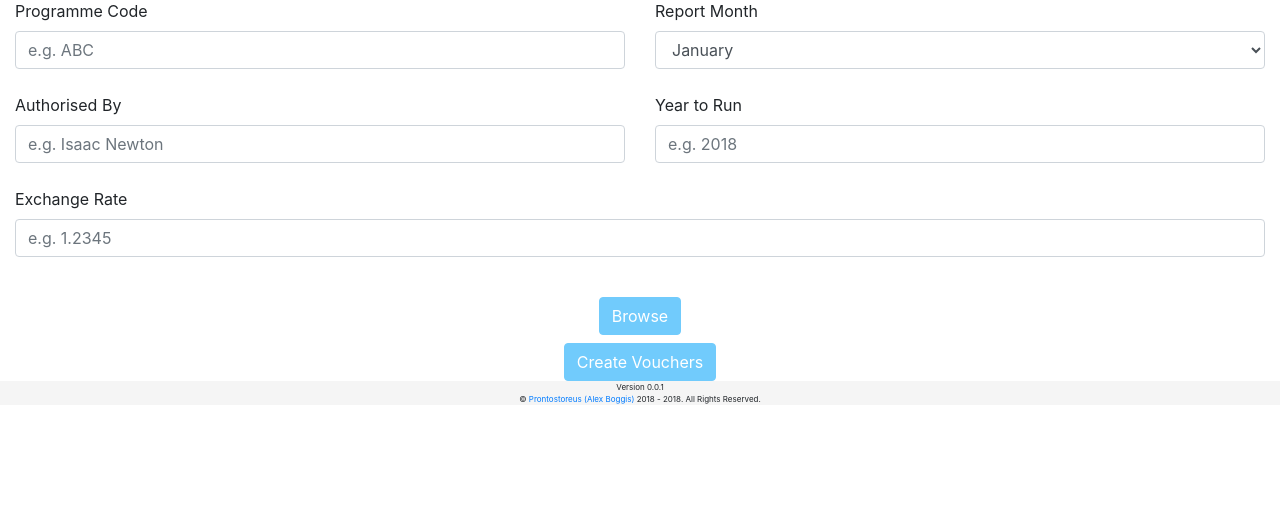
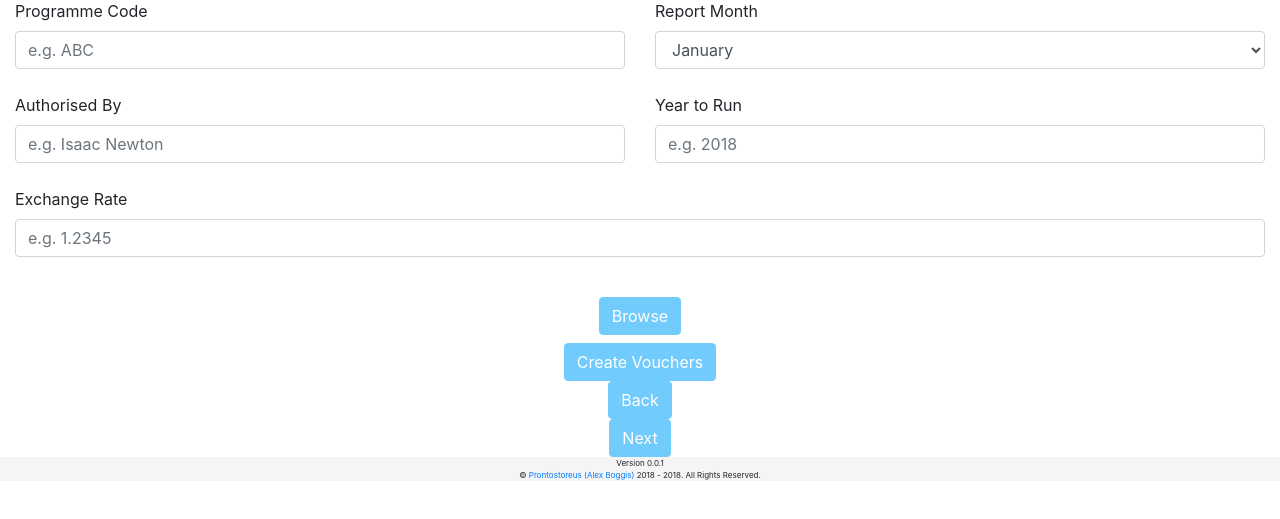
Before and after one commit to cognophile/prontostoreus-client, a PHP site: page /src/application.php in a window 1280 px wide. Shown: the part 135-654 px from the top of the page. Run offline with PHP 8.4, Linux system fonts and the light colour scheme; some libraries are stand-ins or nearby versions.

Commit message:
Add next/back buttons for later

```diff
--- a/src/application.php
+++ b/src/application.php
@@ -107,6 +107,22 @@
             </div>
         </div>
 
+        <section>
+            <div class="row justify-content-center">
+                <span class="input-group-btn">
+                    <a id="next-page-btn" class="browse btn btn-primary" href="location.php">Back</a>
+                </span>
+            </div>
+        </section>
+
+        <section>
+            <div class="row justify-content-center">
+                <span class="input-group-btn">
+                    <a id="next-page-btn" class="browse btn btn-primary" href="x.php">Next</a>
+                </span>
+            </div>
+        </section>
+
         </form>
         </body>
 
```
